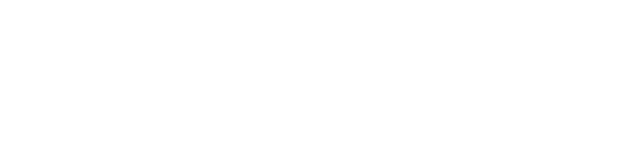
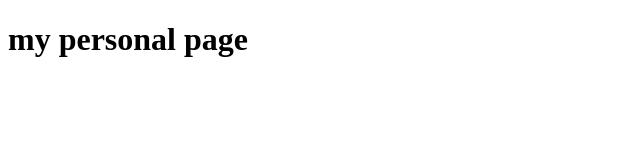
Before and after one commit to jerwinbantian134-lgtm/web_tech, a plain HTML site: page html-lab/index.html in a window 1280 px wide. Shown: the whole page, without its empty margins (0-640 px from the left). Drawn offline with Linux system fonts and the light colour scheme.

Commit message:
Update index.html

```diff
--- a/html-lab/index.html
+++ b/html-lab/index.html
@@ -6,6 +6,7 @@
     <title>Document</title>
 </head>
 <body>
+        <h1>my personal page</h1>
 
 </body>
 </html>
```
